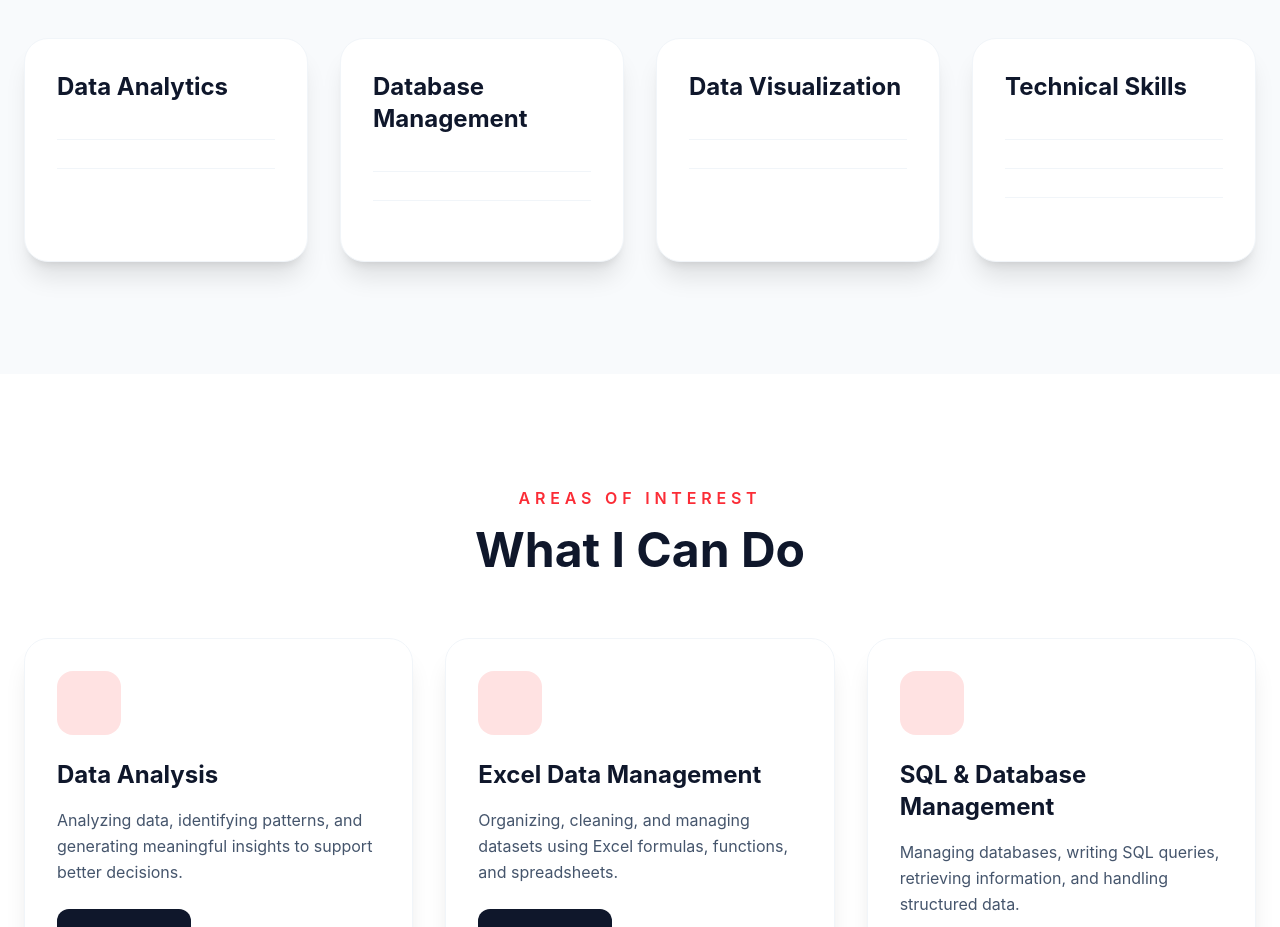
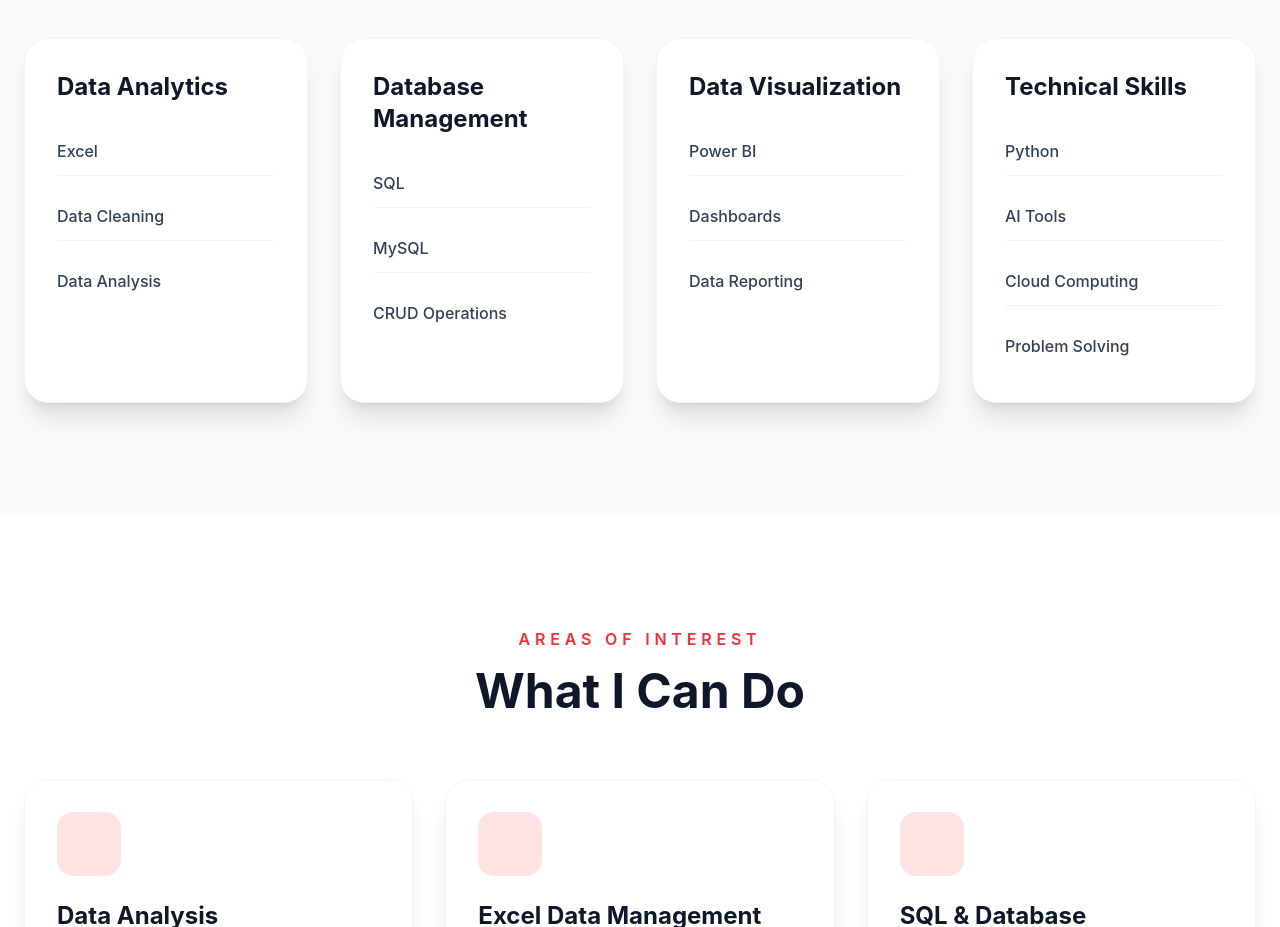
Before and after one commit to kitchasaraswathi-cmyk/saraswathi-S-portfolio, a React app: page / in a window 1280 px wide. Shown: the part 2260-3187 px from the top of the page. Built offline with nearby package versions, Linux system fonts and the light colour scheme; the HTML template or start-up script is replaced by a standard one.

Commit message:
fix the bug

```diff
--- a/src/App.jsx
+++ b/src/App.jsx
@@ -287,16 +287,21 @@ export default function SaraswathiPortfolio() {
       </section>
 
       {/* Skills */}
+
 <section id="skills" className="py-28 px-6 bg-slate-50">
   <div className="max-w-7xl mx-auto">
+
     <div className="text-center mb-16">
       <p className="text-red-500 uppercase tracking-[0.3em] font-semibold mb-4">
         Skills
       </p>
-            <h2 className="text-5xl font-bold">Technical Expertise</h2>
+      <h2 className="text-5xl font-bold">
+        Technical Expertise
+      </h2>
     </div>
 
     <div className="grid md:grid-cols-2 lg:grid-cols-4 gap-8">
+
       {[
         {
           title: 'Data Analytics',
@@ -315,10 +320,12 @@ export default function SaraswathiPortfolio() {
           skills: ['Python', 'AI Tools', 'Cloud Computing', 'Problem Solving'],
         },
       ].map((category, index) => (
+
         <div
           key={index}
           className="bg-white p-8 rounded-3xl shadow-xl hover:-translate-y-3 transition-all duration-300 border border-slate-100"
         >
+
           <h3 className="text-2xl font-bold mb-6 text-slate-900">
             {category.title}
           </h3>
@@ -326,19 +333,24 @@ export default function SaraswathiPortfolio() {
           <div className="space-y-4">
             {category.skills.map((skill) => (
               <div
-                      key={skill.name}
-                      className="flex items-center justify-between gap-3 border-b border-slate-100 pb-3 last:border-0"
+                key={skill}
+                className="py-3 border-b border-slate-100 last:border-0"
               >
-                      <span className="font-medium text-slate-700">{skill.name}</span>
-                      <span className="text-sm text-red-500 text-right">{skill.level}</span>
+                <span className="font-medium text-slate-700">
+                  {skill}
+                </span>
               </div>
             ))}
           </div>
+
         </div>
+
       ))}
+
     </div>
   </div>
 </section>
+
 
       {/* Areas of Interest */}
       <section id="areas-of-interest" className="py-28 px-6">
```
Lines whose indentation alone changed are shown as unchanged.
